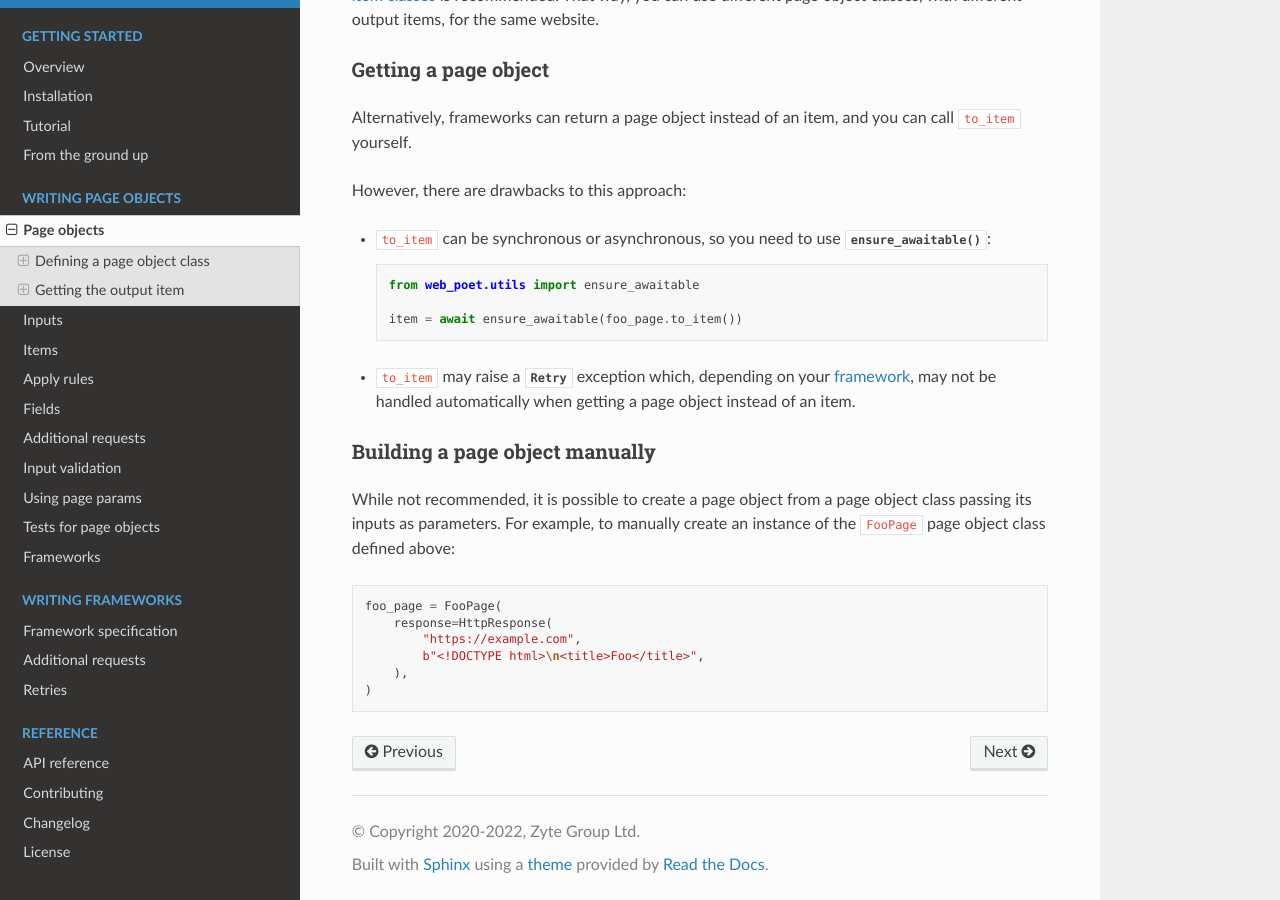
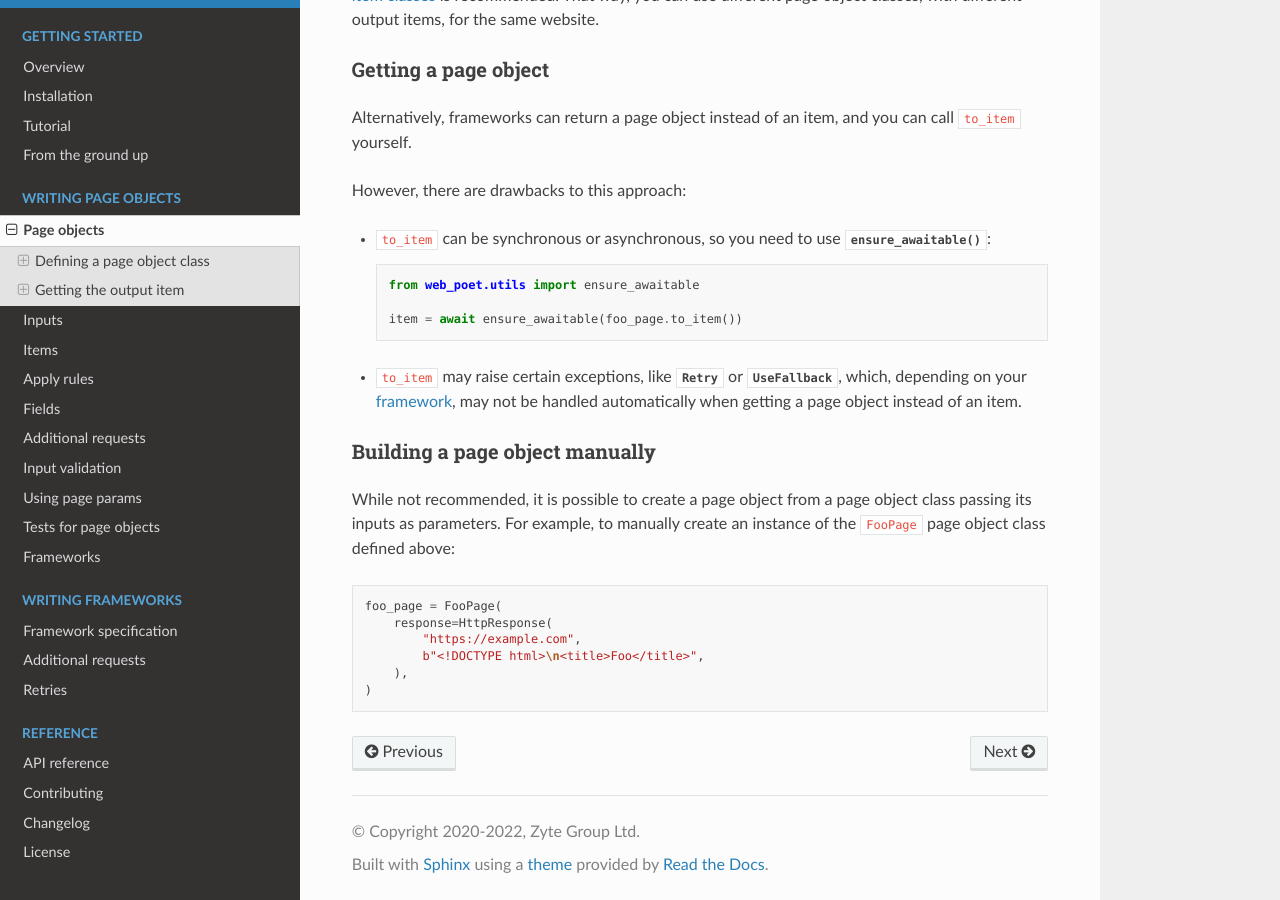
Before and after one commit to scrapinghub/web-poet, a Sphinx documentation site: the page built from docs/page-objects/index.rst, in a window 1280 px wide and 900 px high, scrolled down 2416 px. Built offline with Sphinx 7.4.7 and the Read the Docs theme 2.0.0, drawn with Linux system fonts in a browser that asks for light colours.

Commit message:
Also mention UseFallback as a to_item exception

```diff
--- a/docs/page-objects/index.rst
+++ b/docs/page-objects/index.rst
@@ -109,9 +109,11 @@ However, there are drawbacks to this approach:
 
        item = await ensure_awaitable(foo_page.to_item())
 
--   ``to_item`` may raise a :exc:`~web_poet.exceptions.core.Retry` exception
-    which, depending on your :ref:`framework <frameworks>`, may not be handled
-    automatically when getting a page object instead of an item.
+-   ``to_item`` may raise certain exceptions, like
+    :exc:`~web_poet.exceptions.core.Retry` or
+    :exc:`~web_poet.exceptions.core.UseFallback`, which, depending on your
+    :ref:`framework <frameworks>`, may not be handled automatically when
+    getting a page object instead of an item.
 
 
 Building a page object manually
```
